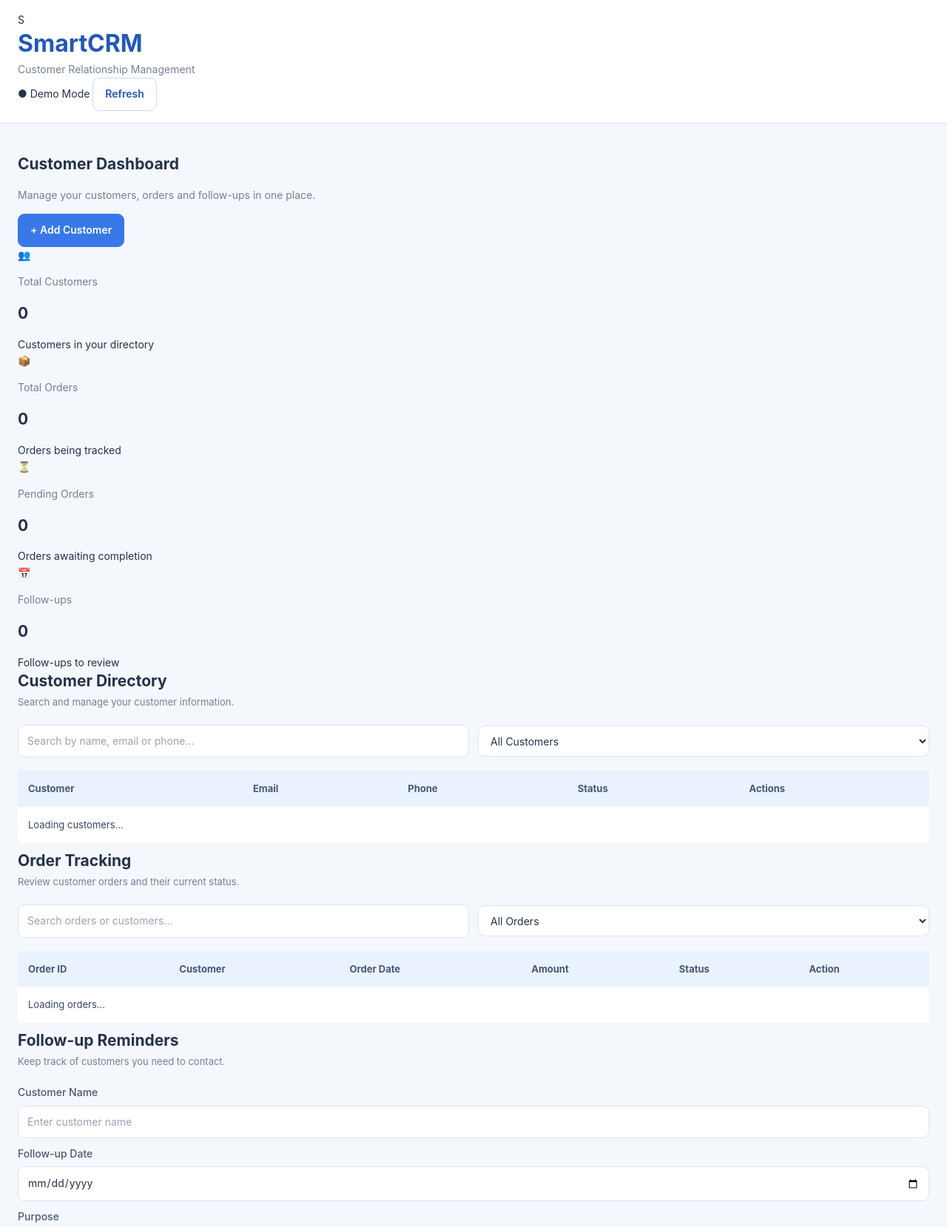
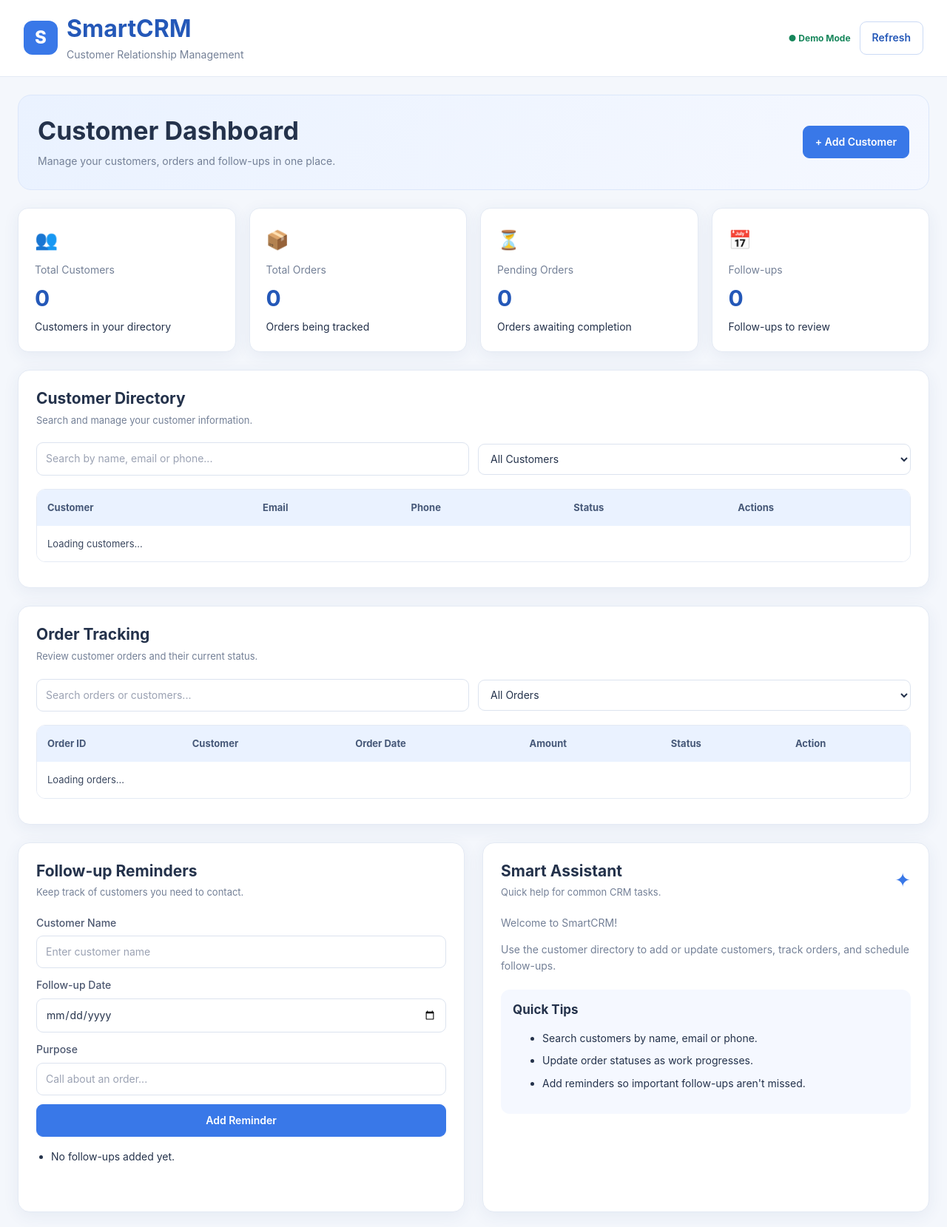
Before and after one commit to bimakkapujari-blip/smartcrm, a plain HTML site: page index.html in a window 1280 px wide. Shown: the top 1659 px of the page at 74% size. Drawn offline with Linux system fonts and the light colour scheme.

Commit message:
Update style.css

```diff
--- a/style.css
+++ b/style.css
@@ -669,3 +669,311 @@ svg {
     animation-duration: 0.01ms !important;
   }
 }
+
+/* =========================================
+   SmartCRM — Blue Theme Compatibility Fix
+   ========================================= */
+
+/* Main layout */
+.app-container {
+  width: min(1440px, 100%);
+  margin: 0 auto;
+  padding: 0 24px;
+}
+
+main {
+  padding: 24px 0;
+}
+
+/* Header */
+.topbar {
+  display: flex;
+  align-items: center;
+  justify-content: space-between;
+  gap: 20px;
+  margin: 0 -24px;
+  padding: 18px 32px;
+}
+
+.brand {
+  display: flex;
+  align-items: center;
+  gap: 12px;
+}
+
+.brand-icon {
+  display: grid;
+  place-items: center;
+  width: 46px;
+  height: 46px;
+  border-radius: 12px;
+  background: var(--blue);
+  color: white;
+  font-size: 24px;
+  font-weight: 800;
+}
+
+.header-actions {
+  display: flex;
+  align-items: center;
+  gap: 12px;
+  flex-wrap: wrap;
+}
+
+.status-indicator {
+  color: var(--success);
+  font-size: 12px;
+  font-weight: 700;
+}
+
+/* Welcome area */
+.welcome-section {
+  display: flex;
+  align-items: center;
+  justify-content: space-between;
+  gap: 20px;
+  margin-bottom: 24px;
+  padding: 26px;
+  border: 1px solid #dce7fb;
+  border-radius: 18px;
+  background: linear-gradient(120deg, #eaf2ff, #f5f8ff);
+}
+
+.welcome-section h2 {
+  margin: 0 0 8px;
+  font-size: clamp(25px, 3vw, 34px);
+}
+
+.welcome-section p {
+  margin: 0;
+}
+
+/* Statistics cards */
+.stats-grid {
+  display: grid;
+  grid-template-columns: repeat(4, minmax(0, 1fr));
+  gap: 18px;
+  margin-bottom: 24px;
+}
+
+.stat-card {
+  min-width: 0;
+  padding: 22px;
+  border: 1px solid var(--border);
+  border-radius: var(--radius);
+  background: white;
+  box-shadow: var(--shadow);
+}
+
+.stat-icon {
+  margin-bottom: 10px;
+  font-size: 25px;
+}
+
+.stat-card p {
+  margin: 0;
+}
+
+.stat-card h2 {
+  margin: 8px 0;
+  color: var(--blue-dark);
+  font-size: 30px;
+}
+
+/* Sections */
+.dashboard-section {
+  min-width: 0;
+  margin-bottom: 24px;
+  padding: 24px;
+  border: 1px solid var(--border);
+  border-radius: 16px;
+  background: white;
+  box-shadow: var(--shadow);
+}
+
+.section-heading h2 {
+  margin-top: 0;
+}
+
+/* Tables */
+.table-wrapper {
+  width: 100%;
+  overflow-x: auto;
+  border: 1px solid var(--border);
+  border-radius: 12px;
+}
+
+.table-wrapper table {
+  min-width: 620px;
+}
+
+.table-wrapper thead {
+  background: var(--blue-light);
+}
+
+/* Customer form */
+.customer-form[hidden] {
+  display: none !important;
+}
+
+.form-group {
+  min-width: 0;
+}
+
+.form-full {
+  grid-column: 1 / -1;
+}
+
+.form-actions {
+  display: flex;
+  flex-wrap: wrap;
+  gap: 10px;
+  margin-top: 16px;
+}
+
+.form-actions button {
+  margin-bottom: 0;
+}
+
+/* Follow-up and assistant */
+.bottom-grid {
+  display: grid;
+  grid-template-columns: repeat(2, minmax(0, 1fr));
+  gap: 24px;
+  align-items: start;
+}
+
+.bottom-grid .dashboard-section {
+  height: 100%;
+}
+
+.followup-form {
+  display: grid;
+  gap: 12px;
+}
+
+.followup-form > * {
+  margin-bottom: 0;
+}
+
+.followup-list {
+  padding-left: 20px;
+}
+
+.followup-list li {
+  margin: 10px 0;
+  overflow-wrap: anywhere;
+}
+
+.assistant-icon {
+  color: var(--blue);
+  font-size: 26px;
+}
+
+.assistant-tips {
+  margin-top: 20px;
+  padding: 16px;
+  border-radius: 12px;
+  background: var(--blue-pale);
+}
+
+.assistant-tips h3 {
+  margin-top: 0;
+}
+
+.assistant-tips li {
+  margin-bottom: 8px;
+}
+
+/* Footer */
+.footer {
+  margin: 0 -24px;
+  padding: 20px 24px;
+  border-top: 1px solid var(--border);
+  background: white;
+}
+
+/* Responsive layout */
+@media (max-width: 900px) {
+  .app-container {
+    padding: 0 18px;
+  }
+
+  .topbar {
+    margin: 0 -18px;
+    padding: 16px 22px;
+  }
+
+  .stats-grid {
+    grid-template-columns: repeat(2, minmax(0, 1fr));
+  }
+
+  .bottom-grid {
+    grid-template-columns: 1fr;
+    gap: 0;
+  }
+
+  .footer {
+    margin: 0 -18px;
+  }
+}
+
+@media (max-width: 560px) {
+  .app-container {
+    padding: 0 12px;
+  }
+
+  main {
+    padding: 16px 0;
+  }
+
+  .topbar {
+    margin: 0 -12px;
+    padding: 14px;
+    align-items: flex-start;
+    flex-direction: column;
+  }
+
+  .header-actions {
+    width: 100%;
+    justify-content: space-between;
+  }
+
+  .welcome-section {
+    align-items: stretch;
+    flex-direction: column;
+    padding: 20px;
+  }
+
+  .welcome-section .btn {
+    width: 100%;
+  }
+
+  .stats-grid {
+    gap: 10px;
+  }
+
+  .stat-card {
+    padding: 14px;
+  }
+
+  .stat-card h2 {
+    font-size: 25px;
+  }
+
+  .dashboard-section {
+    padding: 16px;
+  }
+
+  .form-grid {
+    grid-template-columns: 1fr;
+  }
+
+  .form-full {
+    grid-column: auto;
+  }
+
+  .footer {
+    margin: 0 -12px;
+  }
+}
```
